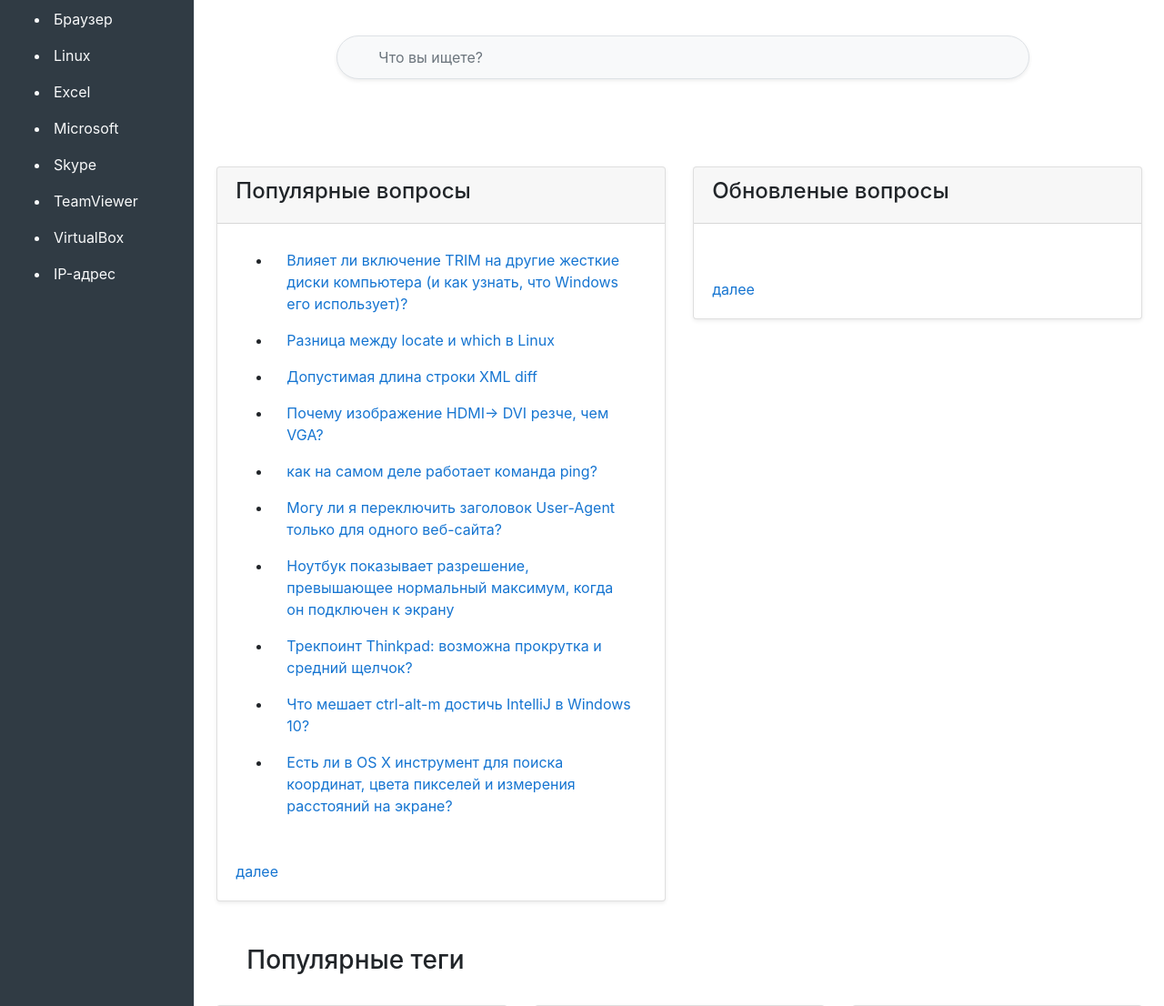
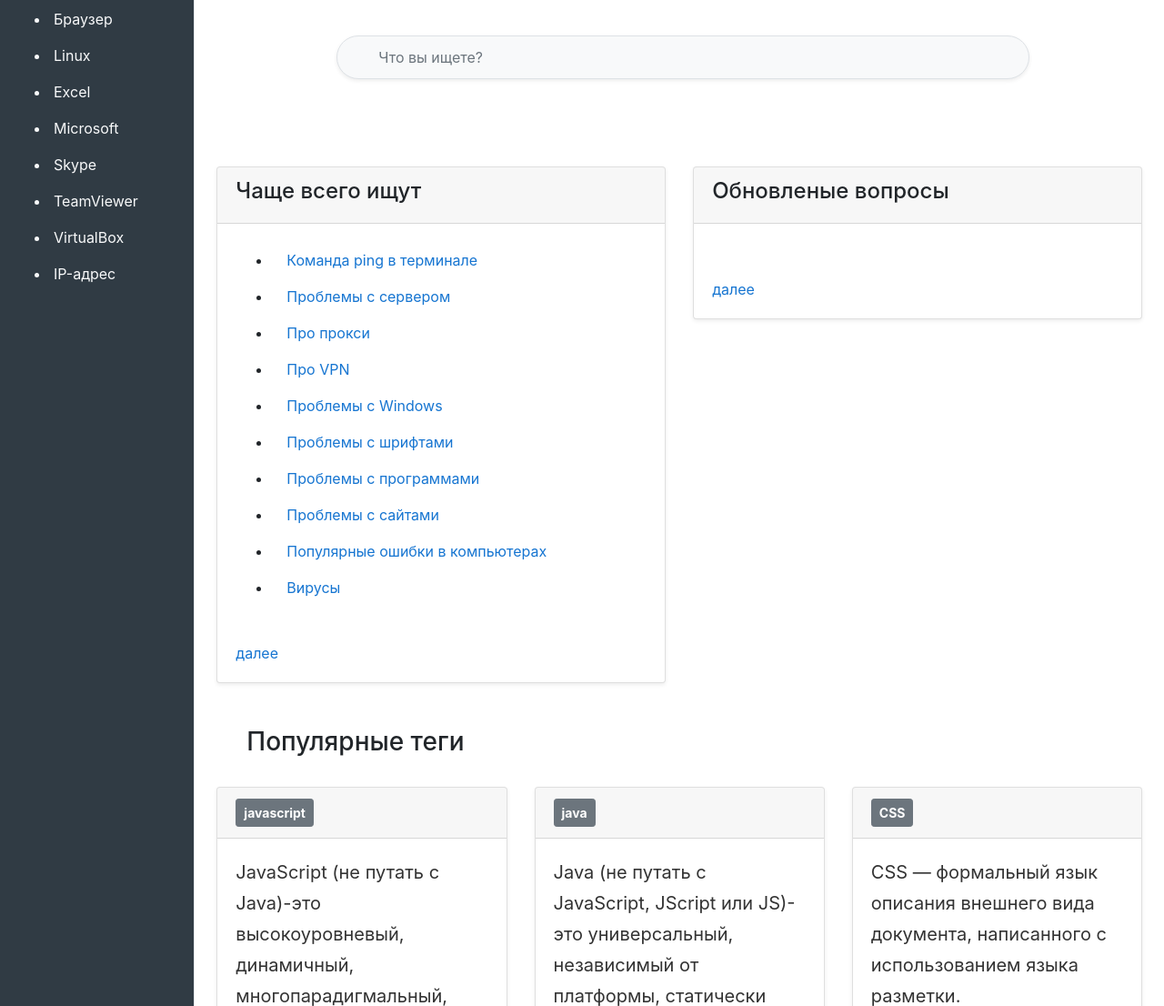
Before and after one commit to qaa-engineer/django, a Django app: page / in a window 1280 px wide. Shown: the part 205-1311 px from the top of the page at 91% size. Run offline with Django 3.2, Linux system fonts and the light colour scheme; data that the repository does not hold is empty; some libraries are stand-ins or nearby versions.

Commit message:
refactoring

```diff
--- a/mysite/app/templates/about.html
+++ b/mysite/app/templates/about.html
@@ -18,7 +18,7 @@
                 nadovmeste@mail.ru. И мы обязательно исправим ошибку.</p>
             <br>
             <h2>Наши планы</h2>
-            <p>1. Продолжать улучшать качество перевода. Мы пременяем алгоритмы машиного обучения с ручной модерацией
+            <p>1. Продолжать улучшать качество перевода. Мы применяем алгоритмы машинного обучения с ручной модерацией
                 текстов и регулярно улучшаем алгоритмы.</p>
             <p>2. Систематизировать информацию. Изучаем возможные варианты систематизации информации, чтобы сразу же
                 предоставлять готовый ответ пользователю.</p>
--- a/mysite/app/templates/base.html
+++ b/mysite/app/templates/base.html
@@ -3,6 +3,7 @@
 <head>
     <meta charset="utf-8">
     <meta name="viewport" content="width=device-width, initial-scale=1, shrink-to-fit=no">
+    <meta name="yandex-verification" content="273fd43c31bdade4" />
     <link rel="stylesheet" href="https://stackpath.bootstrapcdn.com/bootstrap/4.5.2/css/bootstrap.min.css"
           integrity="sha384-JcKb8q3iqJ61gNV9KGb8thSsNjpSL0n8PARn9HuZOnIxN0hoP+VmmDGMN5t9UJ0Z" crossorigin="anonymous">
     {% block description_and_title %}
@@ -131,7 +132,7 @@ h1{
         </a>
         <div class="col-lg-2 d-none d-lg-flex left-menu align-items-center">
             <a class="navbar-brand text-light pl-2" href="/">Главная</a>
-        </div>
+	</div>
         <form class="navbar-form w-100 pl-3 pr-2" id="search_form" method="get" action="/search/"
               onsubmit="javascript: return submit_form()">
             <div class="p-1 pl-2 pr-3 bg-light rounded rounded-pill  ">
@@ -225,6 +226,7 @@ h1{
                         {% block content %}
                         {% endblock %}
                     </div>
+					{% block tags %}
                     <div class="row	">
                         <h3 class="pt-4 pl-5">Популярные теги</h3>
                     </div>
@@ -358,7 +360,7 @@ h1{
                             </div>
                         </div>
 
-
+					{% endblock %}
                     </div>
                 </div>
             </div>
@@ -376,21 +378,18 @@ h1{
         crossorigin="anonymous">
 </script>
 <!-- Yandex.Metrika counter -->
-<script type="text/javascript">
+<script type="text/javascript" >
    (function(m,e,t,r,i,k,a){m[i]=m[i]||function(){(m[i].a=m[i].a||[]).push(arguments)};
    m[i].l=1*new Date();k=e.createElement(t),a=e.getElementsByTagName(t)[0],k.async=1,k.src=r,a.parentNode.insertBefore(k,a)})
    (window, document, "script", "https://mc.yandex.ru/metrika/tag.js", "ym");
 
-   ym(66419239, "init", {
+   ym(66533953, "init", {
         clickmap:true,
         trackLinks:true,
         accurateTrackBounce:true
    });
-
 </script>
-<noscript>
-    <div><img src="https://mc.yandex.ru/watch/66419239" style="position:absolute; left:-9999px;" alt=""/></div>
-</noscript>
+<noscript><div><img src="https://mc.yandex.ru/watch/66533953" style="position:absolute; left:-9999px;" alt="" /></div></noscript>
 <!-- /Yandex.Metrika counter -->
 {% block script %}
 {% endblock %}
--- a/mysite/app/templates/contacts.html
+++ b/mysite/app/templates/contacts.html
@@ -15,6 +15,8 @@
             </p>
 
             <p>Email: nadovmeste@mail.ru</p>
+<p>Регион: СНГ</p>
+
         </div>
     </div>
 </div>
--- a/mysite/app/templates/detail.html
+++ b/mysite/app/templates/detail.html
@@ -23,6 +23,8 @@
 </div>
 {% endblock %}
 {% block script %}
+{% block tags %}
+{% endblock %}
 <script>
 function hide (elements) {
   elements = elements.length ? elements : [elements];
--- a/mysite/app/templates/index.html
+++ b/mysite/app/templates/index.html
@@ -8,7 +8,7 @@
 <div class="col-md-6 col-sm-12 col-xs-12 py-4">
     <div class="card shadow-sm">
         <div class="card-header justify-content-between d-flex">
-            <h4>Популярные вопросы</h4>
+            <h4>Чаще всего ищут</h4>
         </div>
 
         <div class="card-body">
@@ -16,47 +16,43 @@
 
 
                 <li>
-                    <a href="/1/" class="nav-link">Влияет ли включение TRIM на другие жесткие диски компьютера (и как
-                        узнать, что Windows его использует)?</a>
+                    <a href="/search/?q=ping" class="nav-link">Команда ping в терминале</a>
                 </li>
 
                 <li>
-                    <a href="/2/" class="nav-link">Разница между locate и which в Linux</a>
+                    <a href="/search/?q=сервер" class="nav-link">Проблемы с сервером</a>
                 </li>
 
                 <li>
-                    <a href="/3/" class="nav-link">Допустимая длина строки XML diff</a>
+                    <a href="/search/?q=прокси" class="nav-link">Про прокси</a>
                 </li>
 
                 <li>
-                    <a href="/4/" class="nav-link">Почему изображение HDMI-&gt; DVI резче, чем VGA?</a>
+                    <a href="/search/?q=vpn" class="nav-link">Про VPN</a>
                 </li>
 
                 <li>
-                    <a href="/5/" class="nav-link">как на самом деле работает команда ping?</a>
+                    <a href="/search/?q=Windows" class="nav-link">Проблемы с Windows</a>
                 </li>
 
                 <li>
-                    <a href="/6/" class="nav-link">Могу ли я переключить заголовок User-Agent только для одного
-                        веб-сайта?</a>
+                    <a href="/search/?q=Шрифт" class="nav-link">Проблемы с шрифтами</a>
                 </li>
 
                 <li>
-                    <a href="/7/" class="nav-link">Ноутбук показывает разрешение, превышающее нормальный максимум, когда
-                        он подключен к экрану</a>
+                    <a href="/search/?q=программы" class="nav-link">Проблемы с программами</a>
                 </li>
 
                 <li>
-                    <a href="/8/" class="nav-link">Трекпоинт Thinkpad: возможна прокрутка и средний щелчок?</a>
+                    <a href="/search/?q=сайт" class="nav-link">Проблемы с сайтами</a>
                 </li>
 
                 <li>
-                    <a href="/9/" class="nav-link">Что мешает ctrl-alt-m достичь IntelliJ в Windows 10?</a>
+                    <a href="/search/?q=ошибки" class="nav-link">Популярные ошибки в компьютерах</a>
                 </li>
 
                 <li>
-                    <a href="/10/" class="nav-link">Есть ли в OS X инструмент для поиска координат, цвета пикселей и
-                        измерения расстояний на экране?</a>
+                    <a href="/search/?q=вирусы" class="nav-link">Вирусы</a>
                 </li>
 
 
--- a/mysite/app/templates/robots.txt
+++ b/mysite/app/templates/robots.txt
@@ -1,6 +1,6 @@
 User-agent: *
 Allow: /
+Disallow: /search/?*
 
 Crawl-delay: 2
-Host: bestto.site
-Sitemap: http:/bestto.site/sitemap.xml
+Host: www.nadovmeste.ru
--- a/mysite/app/urls.py
+++ b/mysite/app/urls.py
@@ -1,7 +1,8 @@
 from django.urls import path
-
+from django.conf.urls import url
 from . import views
 from django.views.generic.base import TemplateView
+from django.views.generic import RedirectView
 
 app_name = 'app'
 urlpatterns = [
@@ -22,4 +23,6 @@ urlpatterns = [
         "robots.txt",
         TemplateView.as_view(template_name="robots.txt", content_type="text/plain"),
     ),
+    # favicon.ico
+    url(r'^favicon\.ico$', RedirectView.as_view(url='/static/favicon.ico'), name='favicon'),
 ]
--- a/mysite/app/views.py
+++ b/mysite/app/views.py
@@ -11,7 +11,7 @@ class IndexView(generic.ListView):
     context_object_name = 'latest_question_list'
 
     def get_queryset(self):
-        return Content.objects.order_by('id')[:10]
+        return Content.objects.order_by('id')[:7]
 
 
 def detail(request, question_id):
--- a/mysite/mysite/settings.py
+++ b/mysite/mysite/settings.py
@@ -24,7 +24,7 @@ BASE_DIR = Path(__file__).resolve(strict=True).parent.parent
 SECRET_KEY = 'o#$3d95b2g=t-s-ftiqz-sa)tky^(0&$lpkujamqtt33^o%s_2'
 
 # SECURITY WARNING: don't run with debug turned on in production!
-DEBUG = True
+DEBUG = False
 
 ALLOWED_HOSTS = ['*']
 
@@ -80,8 +80,8 @@ DATABASES = {
         'ENGINE': 'django.db.backends.postgresql_psycopg2',
         'NAME': 'db',
         'USER': 'postgres',
-        # 'PASSWORD': 'gkfdl545%RE4',
-        'PASSWORD': 'postgres',
+        'PASSWORD': 'gkfdl545%RE4',
+        #'PASSWORD': 'postgres',
         'PORT': 5432,
         'HOST': 'localhost'
     }
```
Also changed, not shown: db.sql (deleted), mysite/static/favicon.ico (added).
